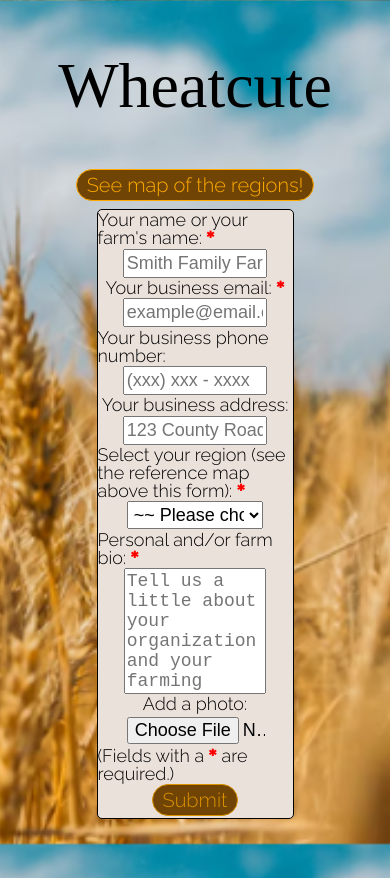
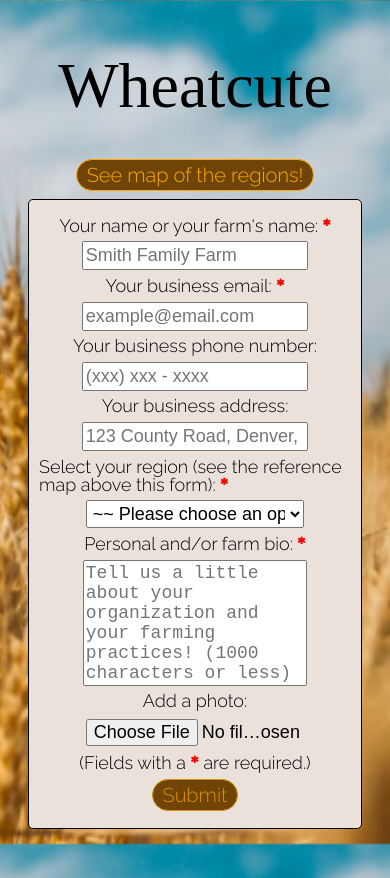
Before and after one commit to Fair-Trade-Grains/frontend, a React (Create React App) app: page /create-farmer in a window 390 px wide. Built offline with nearby package versions, Linux system fonts and the light colour scheme; no server answers; a web font is replaced by a local one.

Commit message:
Add responsive styling to new profile form

```diff
--- a/src/css/NewProfileForm.css
+++ b/src/css/NewProfileForm.css
@@ -70,3 +70,27 @@ textarea {
   font-family: Montserrat;
   font-weight: bolder;
 }
+
+@media screen and (max-width: 1000px) {
+  .new-farm-form {
+    width: 80%;
+  }
+}
+
+@media screen and (max-width: 800px) {
+  .usda-region-map {
+    height: 400px;
+    width: 600px;
+  }
+}
+
+@media screen and (max-width: 600px) {
+  .new-farm-form {
+    padding: 10px;
+  }
+
+  .usda-region-map {
+    height: 300px;
+    width: 450px;
+  }
+}
```
